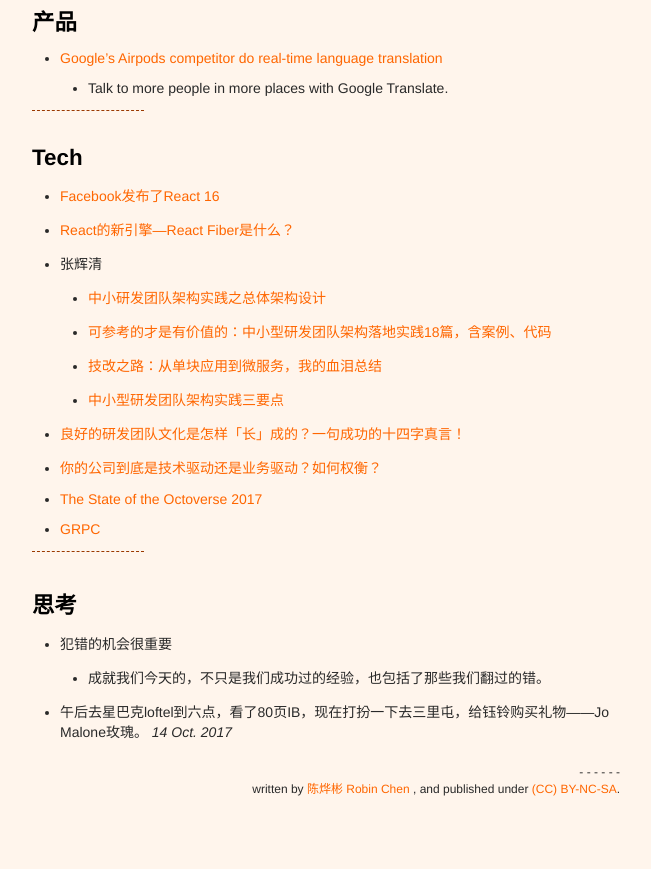
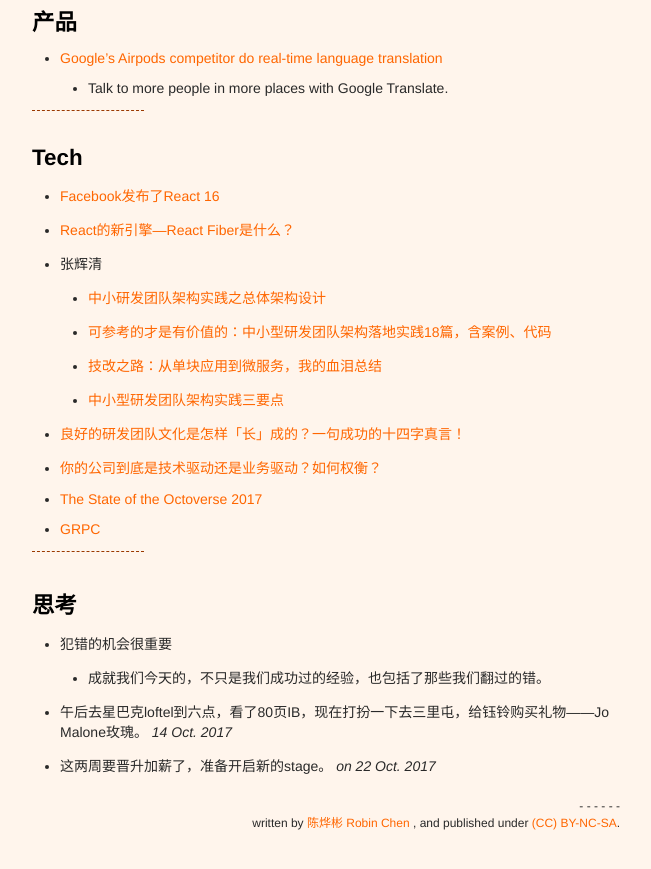
Before and after one commit to xianyuxmu/xianyuxmu.github.io, a Jekyll site: the page built from _posts/2017-10-03-monthly-reading.md, in a window 1280 px wide and 900 px high, scrolled down 1906 px. Shown: the top 869 px of the window, without its empty margins (314-965 px from the left). Built offline with Jekyll 4.4.1, drawn with Linux system fonts in a browser that asks for light colours; comment, search, counter and statistics services are not loaded.

Commit message:
Reading of 22 Oct. 2017

```diff
--- a/_posts/2017-10-03-monthly-reading.md
+++ b/_posts/2017-10-03-monthly-reading.md
@@ -96,3 +96,4 @@
 - 犯错的机会很重要
 	- 成就我们今天的，不只是我们成功过的经验，也包括了那些我们翻过的错。
 - 午后去星巴克loftel到六点，看了80页IB，现在打扮一下去三里屯，给钰铃购买礼物——Jo Malone玫瑰。 *14 Oct. 2017*
+- 这两周要晋升加薪了，准备开启新的stage。 *on 22 Oct. 2017*
```
